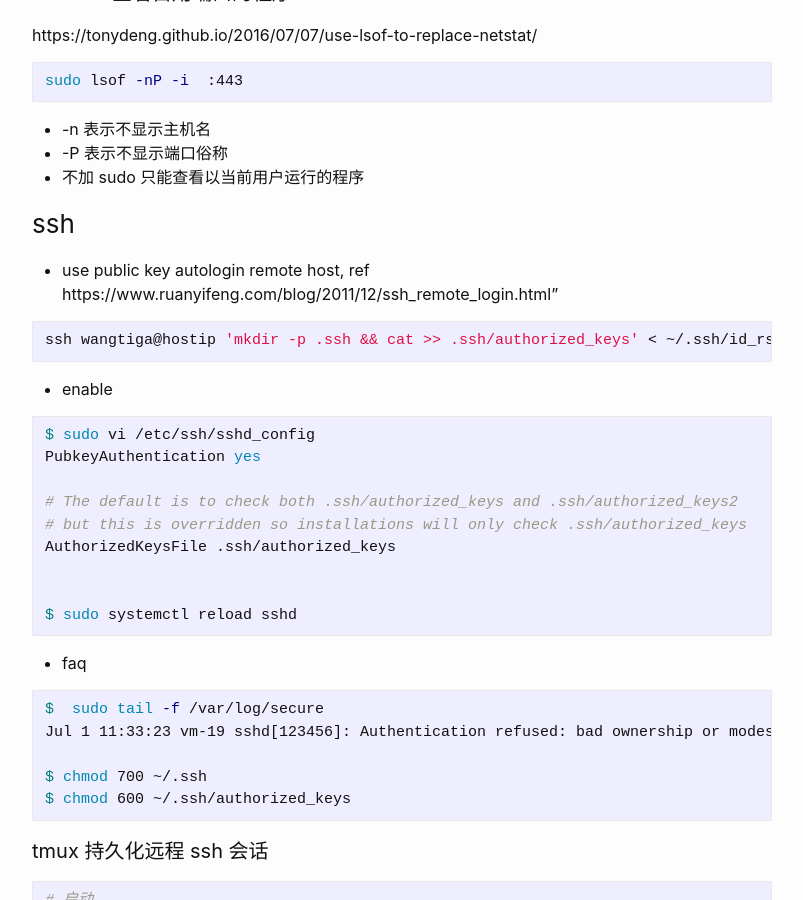
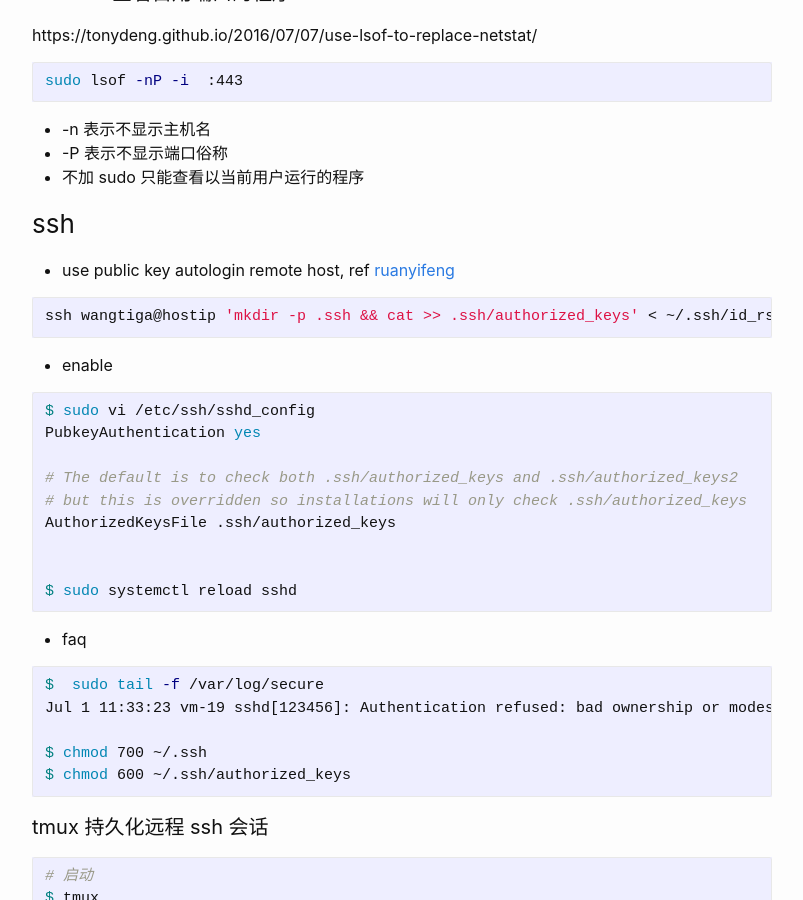
Before and after one commit to wangtiga/wangtiga.github.io, a Jekyll site: the page built from _previews/linux_command.md, in a window 1280 px wide and 900 px high, scrolled down 3045 px. Shown: the whole window, without its empty margins (238-1041 px from the left). Built offline with Jekyll 4.4.1, drawn with Linux system fonts in a browser that asks for light colours; part of the change alters nothing that is shown.

Commit message:
[chore]: update

````diff
--- a/_previews/linux_command.md
+++ b/_previews/linux_command.md
@@ -134,7 +134,7 @@ sudo lsof -nP -i  :443
 
 ### ssh
 
-- use public key autologin remote host, ref https://www.ruanyifeng.com/blog/2011/12/ssh_remote_login.html"
+- use public key autologin remote host, ref [ruanyifeng](https://www.ruanyifeng.com/blog/2011/12/ssh_remote_login.html)
 
 ```shell
 ssh wangtiga@hostip 'mkdir -p .ssh && cat >> .ssh/authorized_keys' < ~/.ssh/id_rsa.pub "
````
